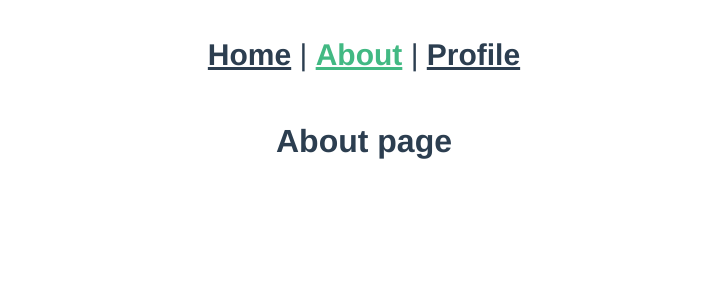
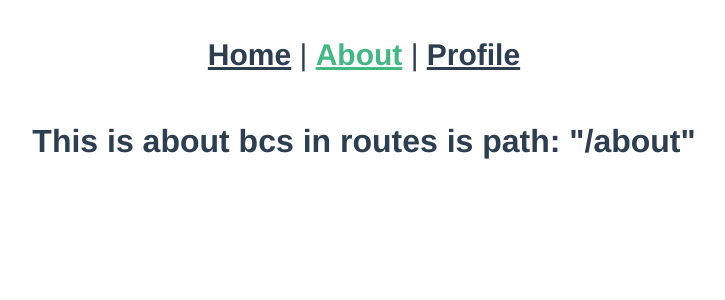
Before and after one commit to gumernus/Vue-Learn, a Vue app: page /about in a window 1280 px wide. Shown: the top 300 px of the page, without its empty margins (276-1001 px from the left). Built offline with nearby package versions, Linux system fonts and the light colour scheme.

Commit message:
Update About.vue

```diff
--- a/src/views/About.vue
+++ b/src/views/About.vue
@@ -1,5 +1,5 @@
 <template>
   <div class="about">
-    <h1>About page</h1>
+    <h1>This is about bcs in routes is path: "/about" </h1>
   </div>
 </template>
```
